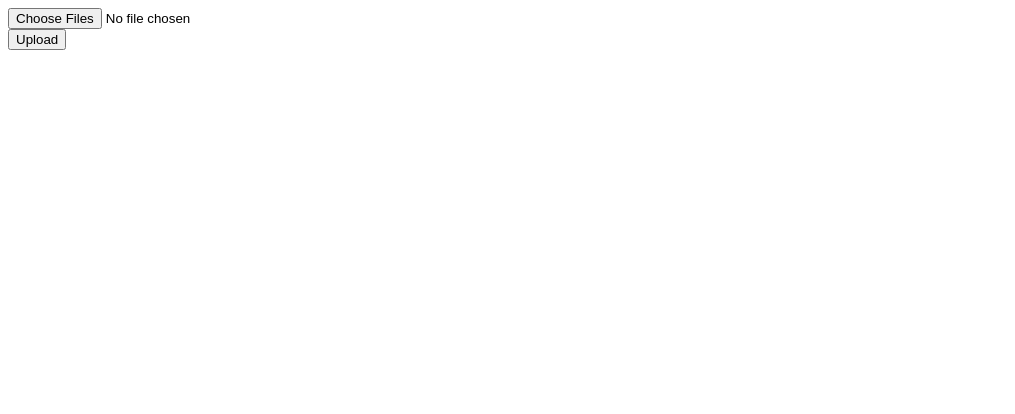
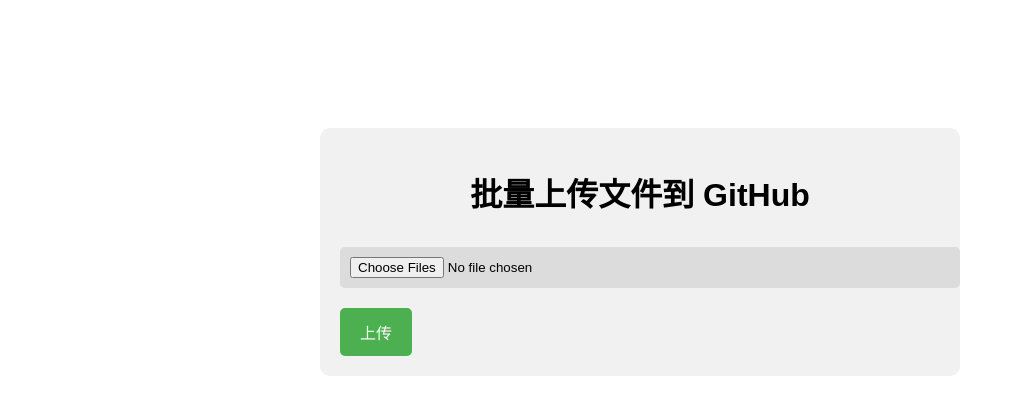
Before and after one commit to baddate/batch_uploader, a plain HTML site: page index.html in a window 1280 px wide. Shown: the whole page, without its empty margins (0-1015 px from the left). Drawn offline with Linux system fonts and the light colour scheme.

Commit message:
Update index.html

```diff
--- a/index.html
+++ b/index.html
@@ -1,14 +1,102 @@
 <!DOCTYPE html>
 <html>
   <head>
-    <title>Batch Upload to GitHub</title>
+    <meta charset="UTF-8">
+    <title>GitHub 文件上传</title>
+    <style>
+      /* 设置样式，用于美化上传表单 */
+      body {
+        font-family: Arial, sans-serif;
+        margin: 0;
+        padding: 0;
+      }
+
+      #form-wrapper {
+        margin: 10% auto;
+        max-width: 600px;
+        background-color: #f1f1f1;
+        padding: 20px;
+        border-radius: 10px;
+      }
+
+      h1 {
+        text-align: center;
+      }
+
+      input[type="file"] {
+        margin: 10px 0;
+        width: 100%;
+        padding: 10px;
+        border-radius: 5px;
+        border: none;
+        background-color: #dcdcdc;
+      }
+
+      input[type="submit"] {
+        background-color: #4CAF50;
+        border: none;
+        color: white;
+        padding: 12px 20px;
+        text-decoration: none;
+        display: inline-block;
+        font-size: 16px;
+        border-radius: 5px;
+        margin-top: 10px;
+        cursor: pointer;
+      }
+
+      input[type="submit"]:hover {
+        background-color: #45a049;
+      }
+    </style>
   </head>
   <body>
-    <form method="post" enctype="multipart/form-data">
-      <input type="file" name="files[]" multiple>
-      <br>
-      <button type="submit">Upload</button>
-    </form>
+    <div id="form-wrapper">
+      <h1>批量上传文件到 GitHub</h1>
+      <form method="post" action="#" enctype="multipart/form-data" onsubmit="return uploadFiles()">
+        <input type="file" id="file-input" name="file-input" multiple>
+        <input type="submit" value="上传">
+      </form>
+    </div>
+    <script>
+      function uploadFiles() {
+        // 获取文件上传表单中的文件
+        const files = document.getElementById('file-input').files;
+
+        // 检查是否选择了文件
+        if (files.length === 0) {
+          alert('请选择需要上传的文件');
+          return false;
+        }
+
+        // 循环上传每个文件
+        for (let i = 0; i < files.length; i++) {
+          const file = files[i];
+          const reader = new FileReader();
+
+          // 读取文件内容，使用 FormData 构造请求体
+          reader.onload = function() {
+            const formData = new FormData();
+            formData.append('message', `Upload ${file.name}`);
+            formData.append('content', btoa(reader.result));
+            formData.append('path', file.name);
+
+            // 发送 POST 请求，将文件上传到仓库
+            fetch('/upload', {
+              method: 'POST',
+              body: formData
+            }).then(response => {
+              console.log(`${file.name} uploaded to GitHub with status code ${response.status}`);
+            }).catch(error => {
+              console.error(error);
+            });
+          };
+          reader.readAsBinaryString(file);
+        }
+
+        // 防止表单提交
+        return false;
+      }
+    </script>
   </body>
-  <script src="upload.js"></script>
 </html>
```
